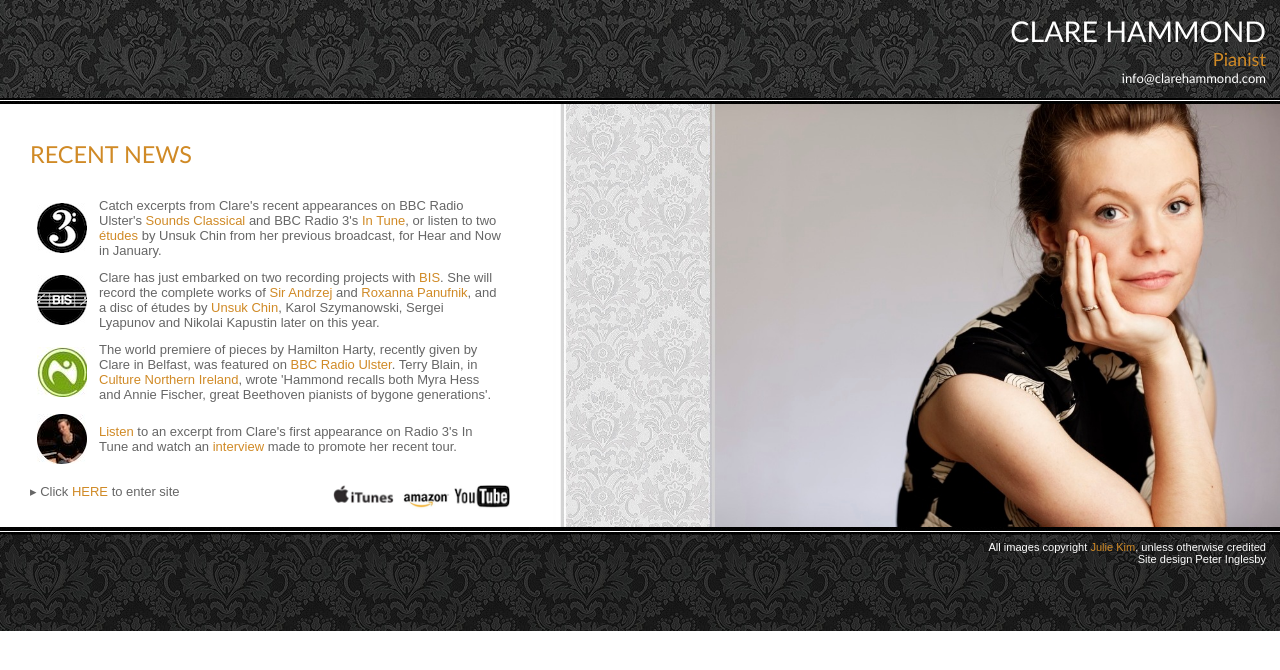
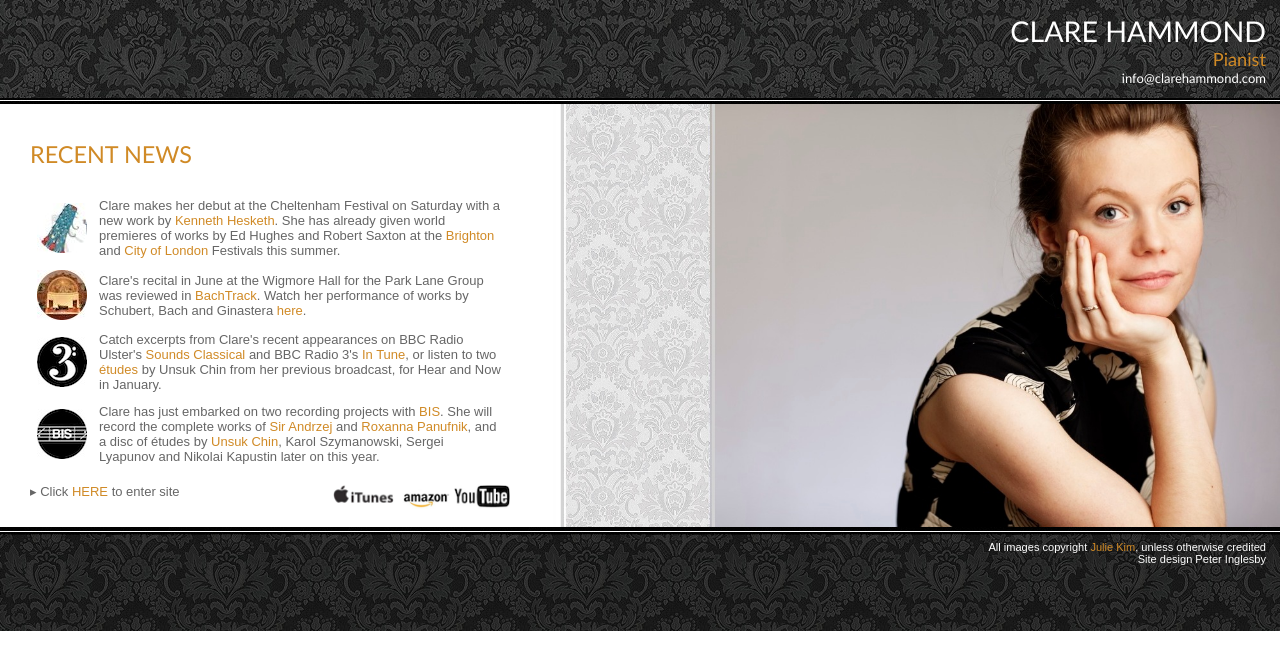
Before and after one commit to hammonc/clarehammond.com, a Jekyll site: the page built from index.html, in a window 1280 px wide. Shown: the top 670 px of the page. Built offline with Jekyll 4.4.1, drawn with Linux system fonts in a browser that asks for light colours.

Commit message:
wigmore 2013 files added, index updated

```diff
--- a/index.html
+++ b/index.html
@@ -11,13 +11,15 @@ layout: with-header-and-footer
 
     <table>
 
-        <tr><td><img src="/resources/radio3-icon.jpg" class="news-icon" /></a></td><td>Catch excerpts from Clare's recent appearances on BBC Radio Ulster's <a href="http://clarehammond.com/radio-ulster-2.html" target="_blank">Sounds Classical</a> and BBC Radio 3's <a href="http://www.clarehammond.com/in_tune.html" target="_blank">In Tune</a>, or listen to two <a href="http://clarehammond.com/hear-and-now.html" target="_blank">études</a> by Unsuk Chin from her previous broadcast, for Hear and Now in January.</td></tr>
+        <tr><td><a href="http://www.cheltenhamfestivals.com/music/whats-on/2013/greek-piano-odyssey/" target="_blank"><img src="/resources/chelt-icon.jpg" class="news-icon" /></a></td><td>Clare makes her debut at the Cheltenham Festival on Saturday with a new work by <a href="http://www.kennethhesketh.co.uk/" target="_blank">Kenneth Hesketh</a>. She has already given world premieres of works by Ed Hughes and Robert Saxton at the <a href="http://www.theargus.co.uk/brightonfestival/brightonfestivalfringe2013/festandfringecritic/festivalcritic/10442520.Clare_Hammond__Brighton_Dome_Studio_Theatre__May_22/?ref=rss" target="_blank">Brighton</a> and <a href="https://www.facebook.com/media/set/?set=a.642084625801611.1073741859.134893483187397&type=1 " target="_blank">City of London</a> Festivals this summer.</td></tr>
+
+
+        <tr><td><a href="http://www.clarehammond.com/wigmore_2013.html" class="popupwindow" rel="height:400,width:600,scrollbars:1,status:1,resizable:0"><img src="/resources/wigmore-icon.jpg" class="news-icon" /></a></td><td>Clare's recital in June at the Wigmore Hall for the Park Lane Group was reviewed in <a href="http://www.bachtrack.com/review-wigmore-hall-park-lane-hammond-lawson-trio" target="_blank">BachTrack</a>. Watch her performance of works by Schubert, Bach and Ginastera <a href="http://www.clarehammond.com/wigmore_2013.html" target="_blank">here</a>.</td></tr>
+
+        <tr><td><a href="http://www.bbc.co.uk/radio3" target="_blank"><img src="/resources/radio3-icon.jpg" class="news-icon" /></a></td><td>Catch excerpts from Clare's recent appearances on BBC Radio Ulster's <a href="http://clarehammond.com/radio-ulster-2.html" target="_blank">Sounds Classical</a> and BBC Radio 3's <a href="http://www.clarehammond.com/in_tune.html" target="_blank">In Tune</a>, or listen to two <a href="http://clarehammond.com/hear-and-now.html" target="_blank">études</a> by Unsuk Chin from her previous broadcast, for Hear and Now in January.</td></tr>
 
         <tr><td><a href="http://www.bis.se/index.php" target="_blank"><img src="/resources/bis-icon.jpg" class="news-icon" /></a></td><td>Clare has just embarked on two recording projects with <a href="http://www.bis.se/index.php" target="_blank">BIS</a>. She will record the complete works of <a href="http://panufnik.com/" target="_blank">Sir Andrzej</a> and <a href="http://roxannapanufnik.com/" target="_blank">Roxanna Panufnik</a>, and a disc of études by <a href="http://www.boosey.com/composer/unsuk+chin" target="_blank">Unsuk Chin</a>, Karol Szymanowski, Sergei Lyapunov and Nikolai Kapustin later on this year.</td></tr>
 
-        <tr><td><a href="http://www.clarehammond.com/radio-ulster.html" class="popupwindow" rel="height:400,width:650,scrollbars:1,status:1,resizable:0"><img src="/resources/ulster-icon.jpg" class="news-icon" /></a></td><td>The world premiere of pieces by Hamilton Harty, recently given by Clare in Belfast, was featured on <a href="http://www.clarehammond.com/radio-ulster.html" target="_blank">BBC Radio Ulster</a>. Terry Blain, in <a href="http://www.culturenorthernireland.org/article/5280/0/1/classical-review-clare-hammond" target="_blank">Culture Northern Ireland</a>, wrote 'Hammond recalls both Myra Hess and Annie Fischer, great Beethoven pianists of bygone generations'.</td></tr>
-
-        <tr><td><a href="http://clarehammond.com/resources/interview.mov" class="popupwindow" rel="height:400,width:650,scrollbars:1,status:1,resizable:0"><img src="/resources/interview-icon.jpg" class="news-icon" /></a></td><td><a href="http://www.clarehammond.com/in-tune.html" target="_blank" class="popupwindow" rel="height:400,width:650,scrollbars:1,status:1,resizable:0">Listen</a> to an excerpt from Clare's first appearance on Radio 3's In Tune and watch an <a href="resources/interview.mov" target="_blank" class="popupwindow" rel="height:400,width:650,scrollbars:1,status:1,resizable:0">interview</a> made to promote her recent tour.</td></tr>
 
     </table>
 
```
Also changed, not shown: recordings.html (+10 -0 lines), wigmore_2013.html (added, +29 -0 lines), resources/bach-hover.jpg (added), resources/bach.jpg (added), resources/chelt-icon.jpg (added), resources/ginastera-hover.jpg (added), resources/ginastera.jpg (added), resources/schubert-hover.jpg (added), resources/schubert.jpg (added), resources/wigmore-icon.jpg (added), resources/wigmore-square.jpg (added), 3 other files.
